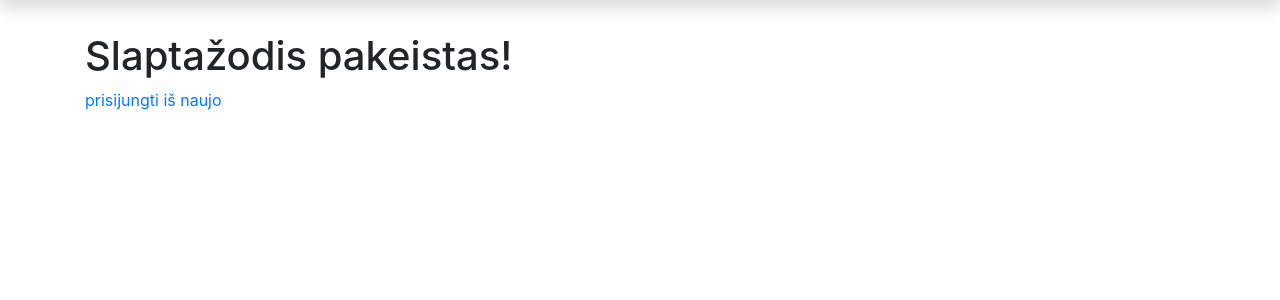
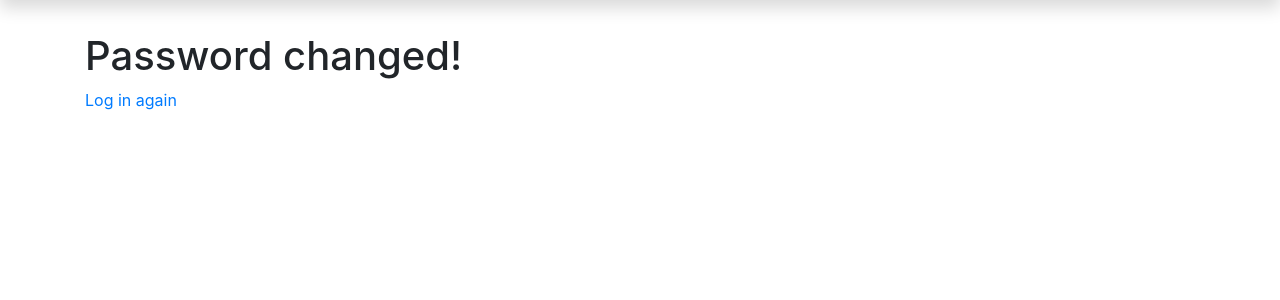
Before and after one commit to infohata/django_library_2022_06, a Django app: a page that uses mysite/library/templates/registration/password_reset_complete.html in a window 1280 px wide. Shown: the part 96-396 px from the top of the page. Run offline with Django 4.2, Linux system fonts and the light colour scheme; some libraries are stand-ins or nearby versions.

Commit message:
merging translations

```diff
--- a/mysite/library/templates/registration/password_reset_complete.html
+++ b/mysite/library/templates/registration/password_reset_complete.html
@@ -1,6 +1,6 @@
 {% extends "base.html" %}
-
+{% load i18n %}
 {% block content %}
-  <h1>Slaptažodis pakeistas!</h1>
-  <p><a href="{% url 'login' %}">prisijungti iš naujo</a></p>
+  <h1>{% trans "password changed"|capfirst %}!</h1>
+  <p><a href="{% url 'login' %}">{% trans "log in again"|capfirst %}</a></p>
 {% endblock %}
--- a/mysite/library/templates/registration/password_reset_done.html
+++ b/mysite/library/templates/registration/password_reset_done.html
@@ -1,5 +1,5 @@
-{% extends "base.html" %}
+{% extends "base.html" %}{% load i18n %}
 
 {% block content %}
-  <p>Slaptažodžio pakeitimo nuorodą išsiuntėme jums el.paštu!</p>
+  <p>{% trans "We have sent you a password reset link by email"|capfirst %}!</p>
 {% endblock %}
```
Also changed, not shown: mysite/library/models.py (+4 -3 lines), mysite/library/templates/registration/login.html (+6 -1 lines), mysite/library/locale/lt/LC_MESSAGES/django.po (added), mysite/user_profile/locale/lt/LC_MESSAGES/django.po, mysite/user_profile/migrations/0003_alter_profile_picture_alter_profile_user.py (added), 1 other file.
